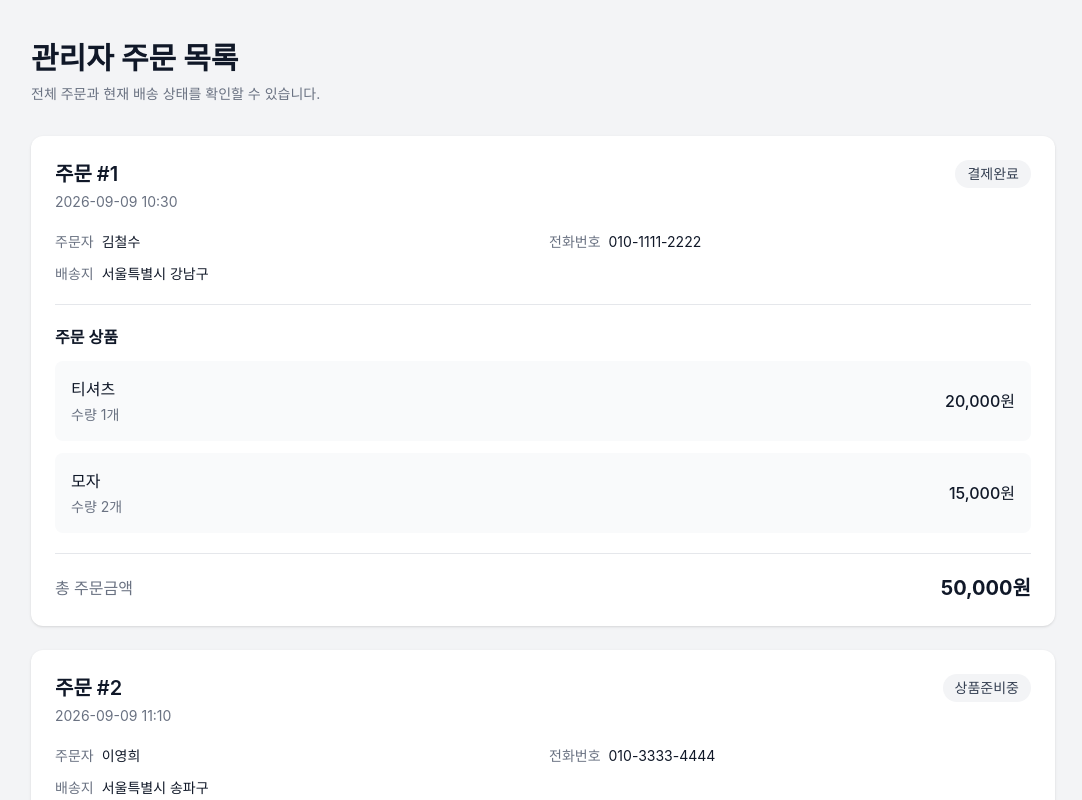
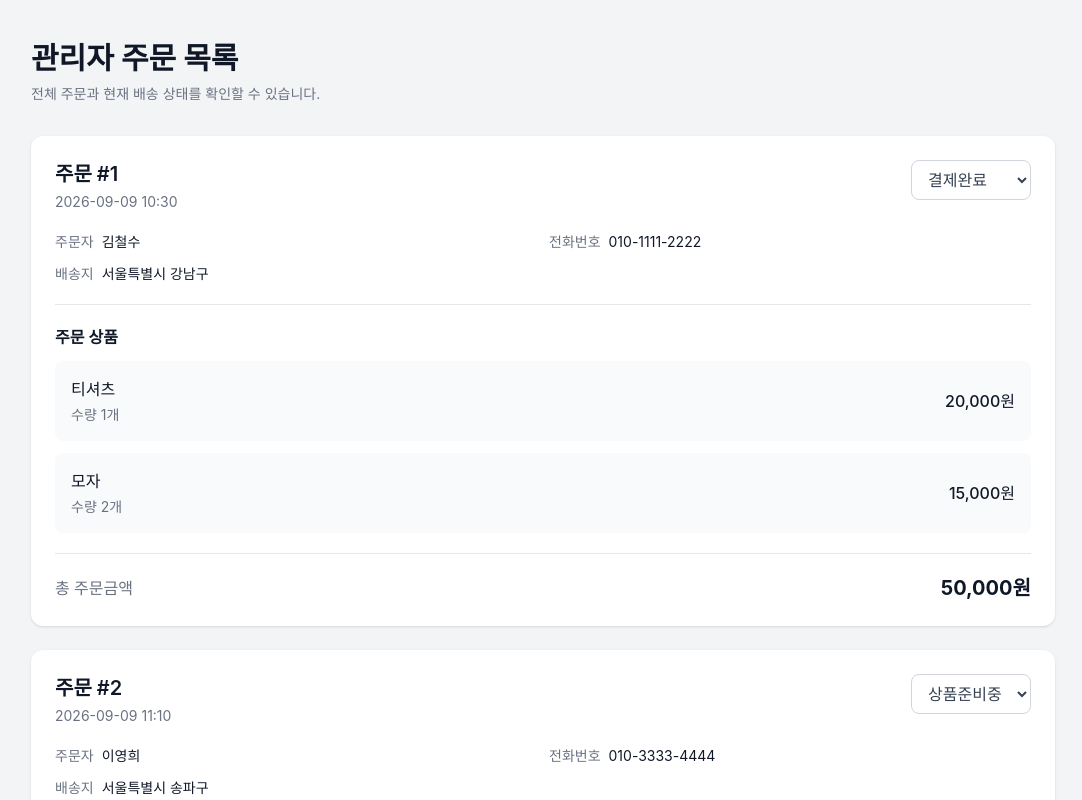
Before and after one commit to kieeler123/shopping-mall-development, a Next.js app: page /admin/orders in a window 1280 px wide. Shown: the top 800 px of the page, without its empty margins (97-1179 px from the left). Built offline with nearby package versions, Linux system fonts and the light colour scheme.

Commit message:
day12-admin-order-status-update-theory

```diff
--- a/app/admin/orders/page.tsx
+++ b/app/admin/orders/page.tsx
@@ -1,3 +1,7 @@
+"use client";
+
+import { useState } from "react";
+
 type OrderStatus = "결제완료" | "상품준비중" | "배송중" | "배송완료";
 
 type OrderItem = {
@@ -18,7 +22,7 @@ type Order = {
   status: OrderStatus;
 };
 
-const orders: Order[] = [
+const initialOrders: Order[] = [
   {
     id: 1,
     name: "김철수",
@@ -79,6 +83,7 @@ const orders: Order[] = [
 ];
 
 export default function AdminOrdersPage() {
+  const [orders, setOrders] = useState<Order[]>(initialOrders);
   return (
     <main className="min-h-screen bg-gray-100 px-6 py-10">
       <div className="mx-auto max-w-5xl">
@@ -108,9 +113,31 @@ export default function AdminOrdersPage() {
                     </p>
                   </div>
 
-                  <span className="rounded-full bg-gray-100 px-3 py-1 text-sm font-medium text-gray-700">
-                    {order.status}
-                  </span>
+                  <select
+                    value={order.status}
+                    onChange={(e) => {
+                      const newStatus = e.target.value as OrderStatus;
+
+                      setOrders(
+                        orders.map((currentOrder) => {
+                          if (currentOrder.id === order.id) {
+                            return {
+                              ...currentOrder,
+                              status: newStatus,
+                            };
+                          }
+
+                          return currentOrder;
+                        }),
+                      );
+                    }}
+                    className="rounded-lg border border-gray-300 bg-white px-3 py-2 text-sm text-gray-700"
+                  >
+                    <option value="결제완료">결제완료</option>
+                    <option value="상품준비중">상품준비중</option>
+                    <option value="배송중">배송중</option>
+                    <option value="배송완료">배송완료</option>
+                  </select>
                 </div>
 
                 <div className="grid gap-3 border-b border-gray-200 pb-5 text-sm md:grid-cols-2">
```
Also changed, not shown: 8 other files (tests, documents, lock files or other folders).
